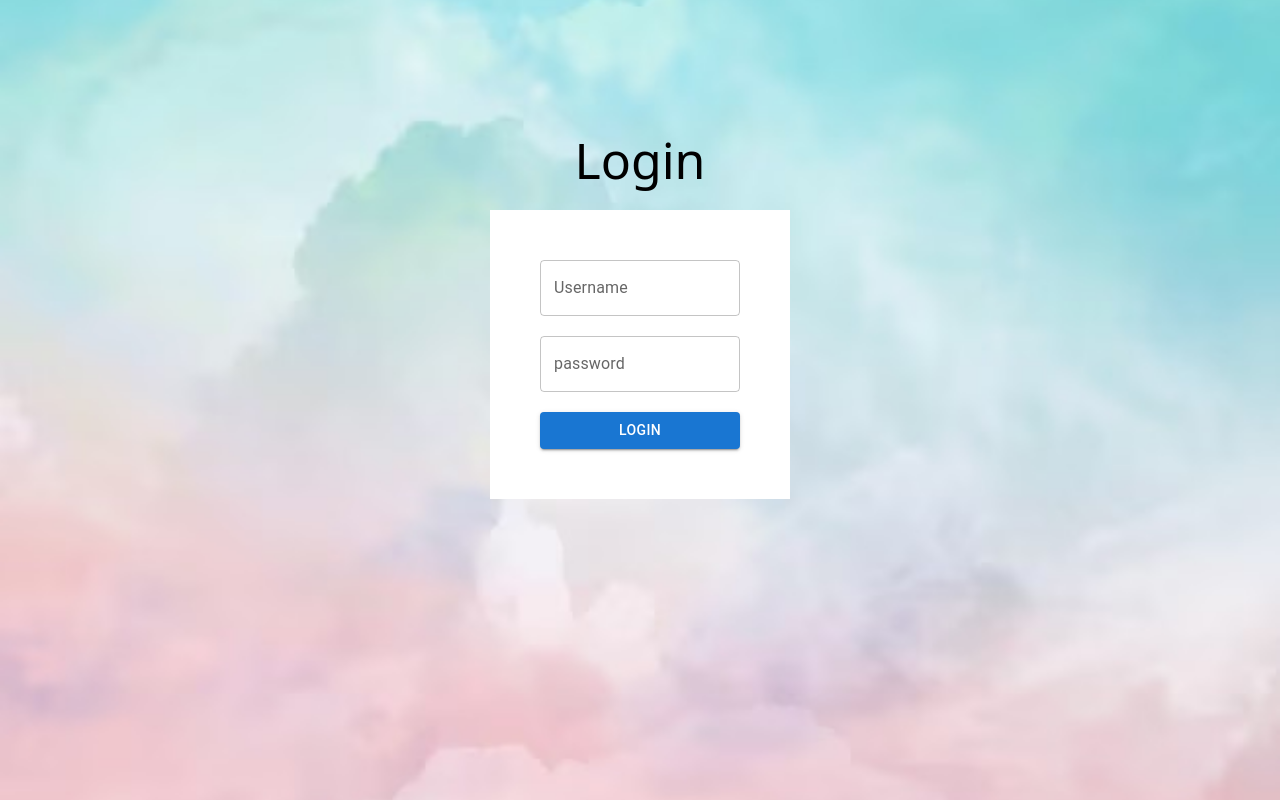
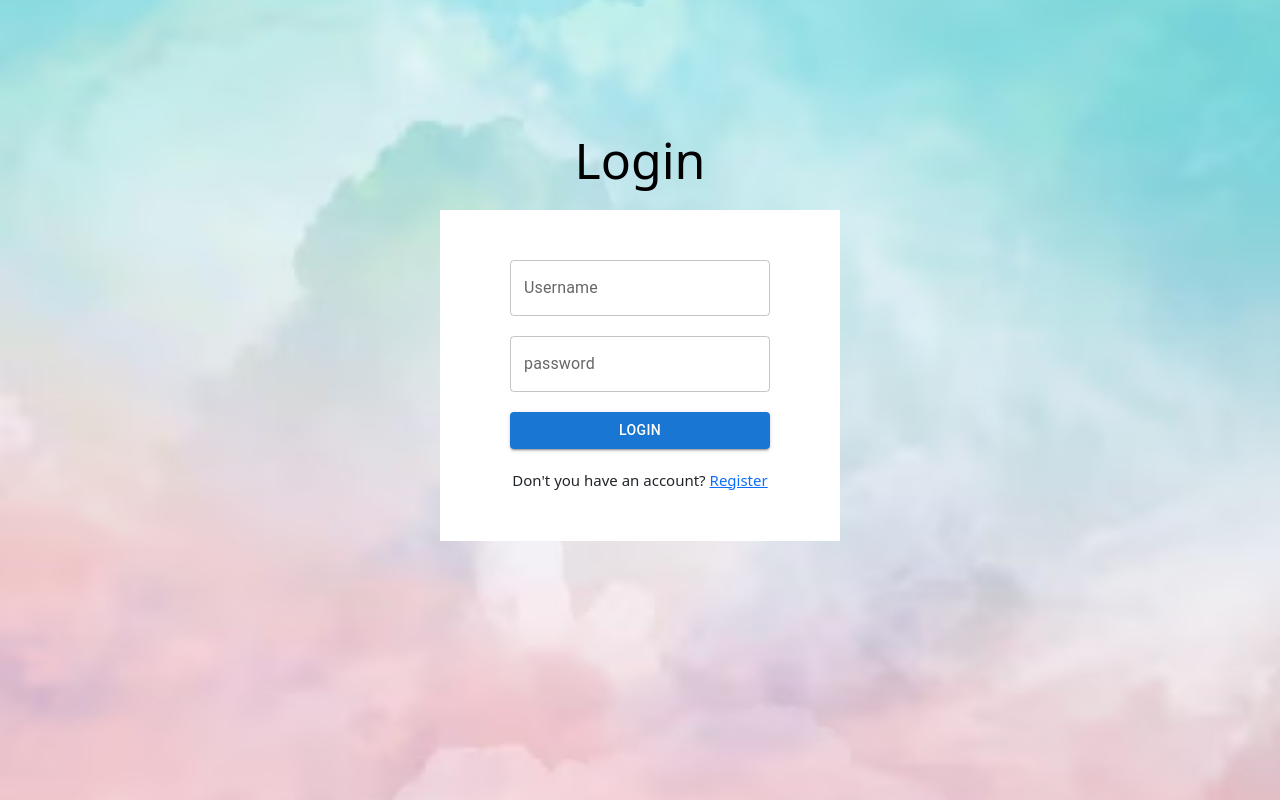
Before and after one commit to Jeffrey-maker/to-do-list, a React (Vite) app in the folder app/my-react/: page /login in a window 1280 px wide. Built offline with nearby package versions, Linux system fonts and the light colour scheme.

Commit message:
Add "create" button, reuse link from login to register and register to login

```diff
--- a/app/my-react/src/pages/Login.jsx
+++ b/app/my-react/src/pages/Login.jsx
@@ -76,9 +76,12 @@ const Login = () => {
         style={{
           display: "flex",
           flexDirection: "column",
-          padding: "50px",
+          paddingTop: "50px",
+          paddingLeft: "70px",
+          paddingRight: "70px",
+          paddingBottom: "50px",
           backgroundColor: "white",
-          width: "300px",
+          width: "400px",
           gap: "20px",
         }}
       >
@@ -100,14 +103,14 @@ const Login = () => {
           Login
         </Button>
         {err && <p>{err}</p>}
-        {/* <span
+        <span
           style={{
             fontSize: "15px",
             textAlign: "center",
           }}
         >
           Don't you have an account? <Link to="/register">Register</Link>
-        </span> */}
+        </span>
       </form>
     </div>
   );
--- a/app/my-react/src/pages/Notes.jsx
+++ b/app/my-react/src/pages/Notes.jsx
@@ -43,15 +43,15 @@ function Notes() {
 
   useEffect(() => {
     const getNotes = async () => {
-      console.log("Get notes")
+      console.log("Get notes");
       try {
         const response = await axios.get("http://localhost:8000/notes", {
           headers: { "Content-Type": "application/json" },
           withCredentials: true,
         });
-        console.log("USEEFFECT",response.data);
-        setNotes(response.data.notes)
-        console.log(notes)
+        console.log("USEEFFECT", response.data);
+        setNotes(response.data.notes);
+        console.log(notes);
       } catch (err) {
         console.error(err);
       }
@@ -83,7 +83,15 @@ function Notes() {
       >
         <Typography variant="h4" component="h1" gutterBottom>
           My ToDos
+          <Button
+            variant="contained"
+            href="/write"
+            sx={{ marginLeft: "770px", width: "210px" }}
+          >
+            Create new todo
+          </Button>
         </Typography>
+
         <List>
           {notes.map((note) => (
             <ListItem
@@ -114,9 +122,6 @@ function Notes() {
             </ListItem>
           ))}
         </List>
-        <Button variant="contained" href="/write">
-          Create a new todo
-        </Button>
       </Container>
     </div>
   );
--- a/app/my-react/src/pages/Register.jsx
+++ b/app/my-react/src/pages/Register.jsx
@@ -76,7 +76,7 @@ const Register = () => {
           fontSize: "50px",
           color: "black",
           marginBottom: "20px",
-          marginTop: "70px",
+          marginTop: "60px",
         }}
       >
         Register
@@ -122,7 +122,6 @@ const Register = () => {
           type="password"
           name="repassword"
           onChange={handleChange}
-          helperText="Must be same with password."
         />
 
         {!passwordValid && inputs.password !== "" && (
@@ -144,16 +143,17 @@ const Register = () => {
         >
           Register
         </Button>
-        {err && <p>{err}</p>}
-        {/* <span
+
+        <span
           style={{
             fontSize: "15px",
             textAlign: "center",
           }}
         >
           Do you have an account? <Link to="/login">Login</Link>
-        </span> */}
+        </span>
       </form>
+      {err && <p>{err}</p>}
     </div>
   );
 };
--- a/app/my-react/src/pages/Write.jsx
+++ b/app/my-react/src/pages/Write.jsx
@@ -3,7 +3,7 @@ import ReactQuill from "react-quill";
 import "react-quill/dist/quill.snow.css";
 import axios from "axios";
 import { useLocation, useNavigate } from "react-router-dom";
-import backgroundImage from "../images/background.jpg";
+import danse from "../images/danse.jpg";
 
 const Write = () => {
   const state = useLocation().state;
@@ -71,7 +71,7 @@ const Write = () => {
         flexDirection: "column",
         alignItems: "center",
         height: "100vh",
-        background: `url(${backgroundImage}) no-repeat center center fixed`,
+        background: `url(${danse}) no-repeat center center fixed`,
         backgroundSize: "cover",
       }}
     >
@@ -81,8 +81,6 @@ const Write = () => {
           display: "flex",
 
           padding: "40px",
-
-          backgroundColor: "white",
           width: "1200px",
           gap: "20px",
 
```
